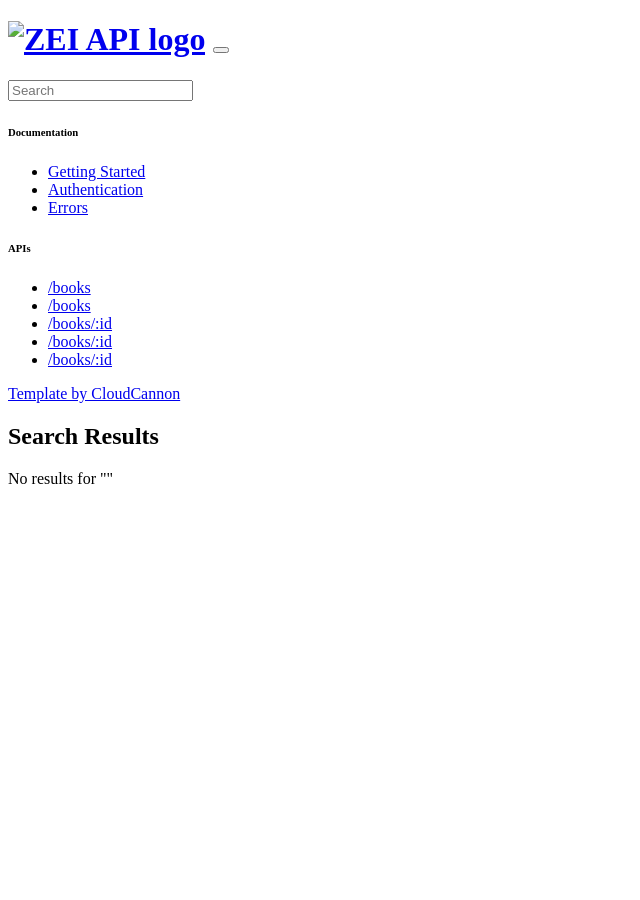
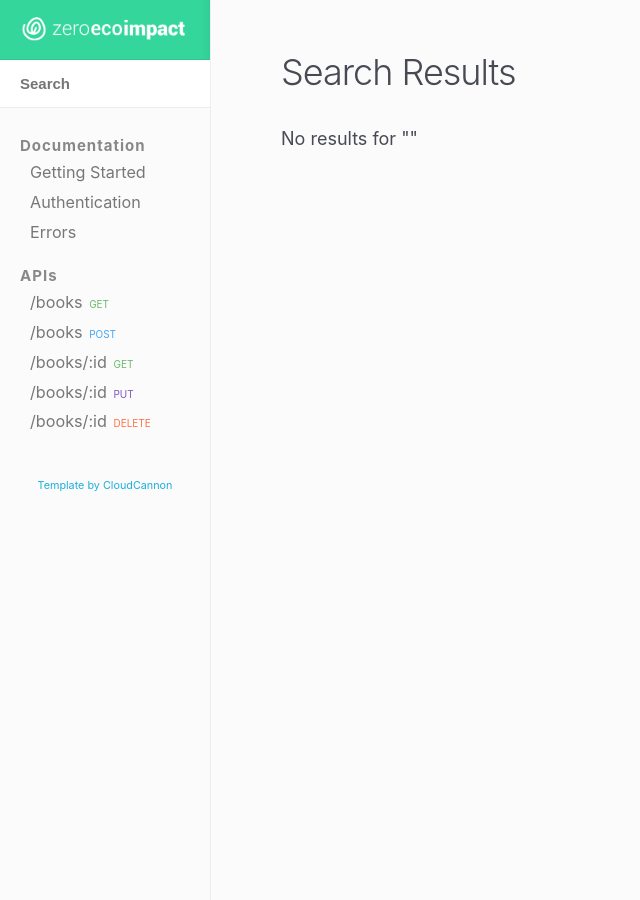
Before and after one commit to zei-world/api-woocommerce, a Jekyll site: the page built from docs/search.html, in a window 1280 px wide. Shown: the whole page, without its empty margins (0-640 px from the left). Built offline with Jekyll 4.4.1, drawn with Linux system fonts in a browser that asks for light colours; nearby versions of some CDN libraries.

Commit message:
Mise à jour et passage à docs.zero-ecoimpact.org

```diff
--- a/docs/_layouts/default.html
+++ b/docs/_layouts/default.html
@@ -4,10 +4,10 @@
 		<meta charset="utf-8">
 		<meta name="viewport" content="initial-scale=1.0, minimum-scale=1.0, maximum-scale=1.0, user-scalable=no" >
 
-		<link rel="icon" type="image/x-icon" href="favicon.ico"/>
-		<link rel="stylesheet" href="css/style.css">
+		<link rel="icon" type="image/x-icon" href="/favicon.ico"/>
+		<link rel="stylesheet" href="/css/style.css">
 		<script src="https://ajax.googleapis.com/ajax/libs/jquery/1.11.2/jquery.min.js"></script>
-		<script src="js/main.js"></script>
+		<script src="/js/main.js"></script>
 		{% seo %}
 
 		{% if jekyll.environment == 'production' %}
@@ -24,11 +24,11 @@
 	<body>
 		<header>
 			<h1>
-				<a href="/"><img src="images/logo.png" alt="{{ site.title }} logo"></a>
+				<a href="/"><img src="/images/logo.png" alt="{{ site.title }} logo"></a>
 				<button type="button" class="open-nav" id="open-nav"></button>
 			</h1>
 
-			<form action="search/" method="get">
+			<form action="/search/" method="get">
 				<input type="text" name="q" id="search-input" placeholder="Search">
 				<input type="submit" value="Search" style="display: none;">
 			</form>
```
Also changed, not shown: docs/Gemfile.lock.
